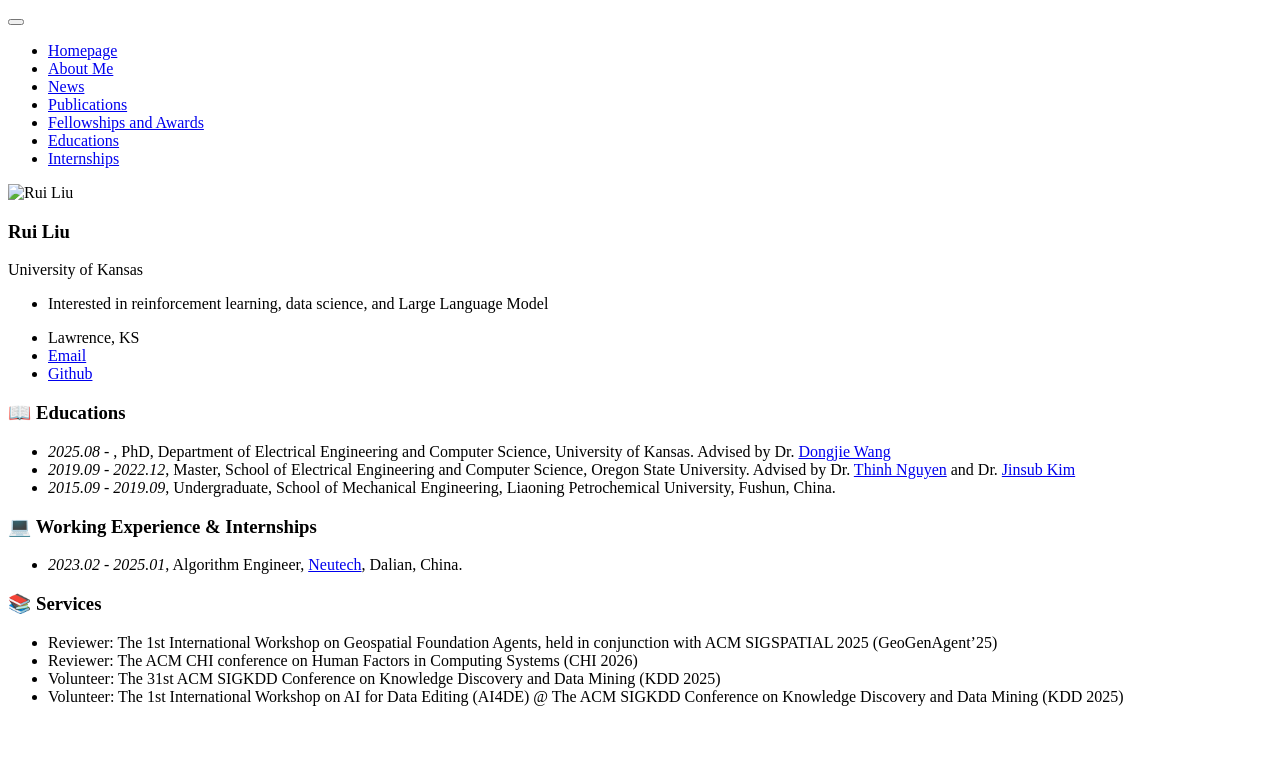
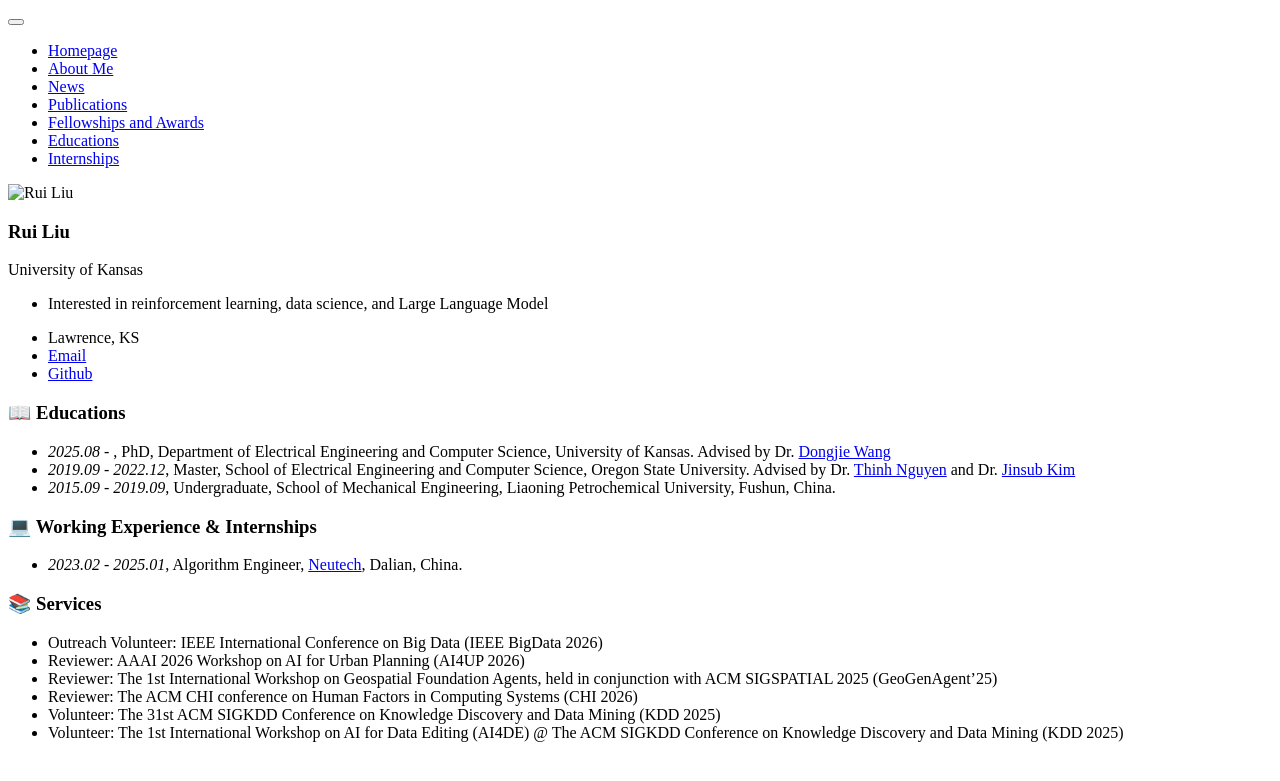
Before and after one commit to RayLiu1103/rayliu1103.github.io, a Jekyll site: the page built from _pages/includes/others.md, in a window 1280 px wide. Shown: the top 781 px of the page. Built offline with Jekyll 4.4.1, drawn with Linux system fonts in a browser that asks for light colours; our own code applies the rules of GitHub Pages for plain Markdown files; comment, search, counter and statistics services are not loaded.

Commit message:
Update others.md

```diff
--- a/_pages/includes/others.md
+++ b/_pages/includes/others.md
@@ -10,6 +10,8 @@
 
 
 # 📚 Services
+- Outreach Volunteer: IEEE International Conference on Big Data (IEEE BigData 2026)
+- Reviewer: AAAI 2026 Workshop on AI for Urban Planning (AI4UP 2026)
 - Reviewer: The 1st International Workshop on Geospatial Foundation Agents, held in conjunction with ACM SIGSPATIAL 2025 (GeoGenAgent'25)
 - Reviewer: The ACM CHI conference on Human Factors in Computing Systems (CHI 2026)
 - Volunteer: The 31st ACM SIGKDD Conference on Knowledge Discovery and Data Mining (KDD 2025)
```
